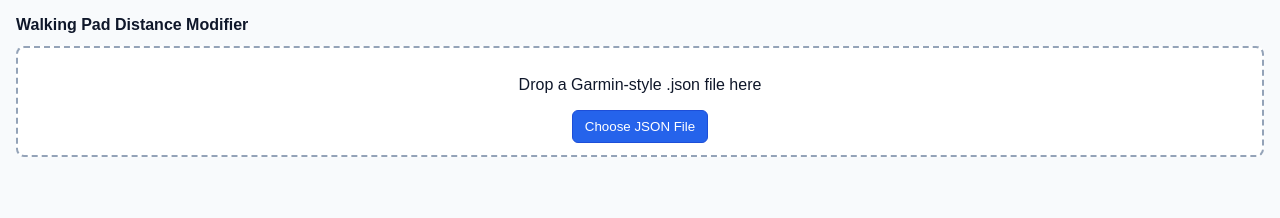
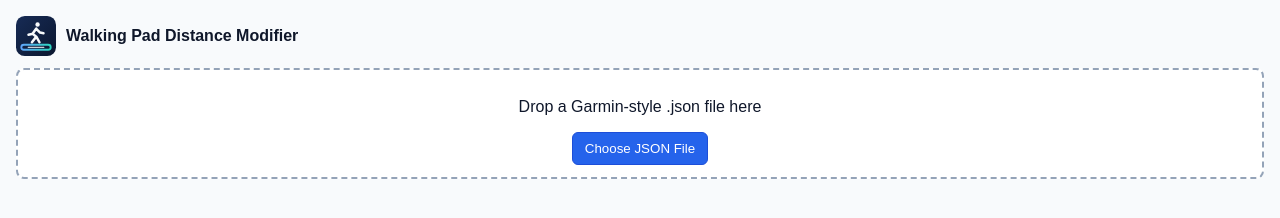
Before and after one commit to NassB/walking-pad-distance-modifier, a website with bundled scripts: page popup.html in a window 1280 px wide. Built offline with nearby package versions, Linux system fonts and the light colour scheme.

Commit message:
docs: refresh README and add extension branding
Co-authored-by: Copilot <223556219+Copilot@users.noreply.github.com>

```diff
--- a/popup.css
+++ b/popup.css
@@ -14,8 +14,19 @@ body {
   padding: 16px;
 }
 
+.brand {
+  display: flex;
+  align-items: center;
+  gap: 10px;
+  margin-bottom: 12px;
+}
+
+.brand img {
+  flex-shrink: 0;
+}
+
 h1 {
-  margin: 0 0 12px;
+  margin: 0;
   font-size: 16px;
 }
 
--- a/popup.html
+++ b/popup.html
@@ -8,7 +8,10 @@
   </head>
   <body>
     <main class="container">
-      <h1>Walking Pad Distance Modifier</h1>
+      <header class="brand">
+        <img src="assets/logo.svg" width="40" height="40" alt="" />
+        <h1>Walking Pad Distance Modifier</h1>
+      </header>
 
       <section id="drop-zone" class="drop-zone" aria-label="Drop JSON file here">
         <p>Drop a Garmin-style .json file here</p>
```
Also changed, not shown: README.md, assets/icon128.png, assets/icon16.png, assets/icon48.png, assets/logo.svg (added), dist/assets/icon128.png, dist/assets/icon16.png, dist/assets/icon48.png, dist/assets/logo.svg (added), dist/popup.css, dist/popup.html.
